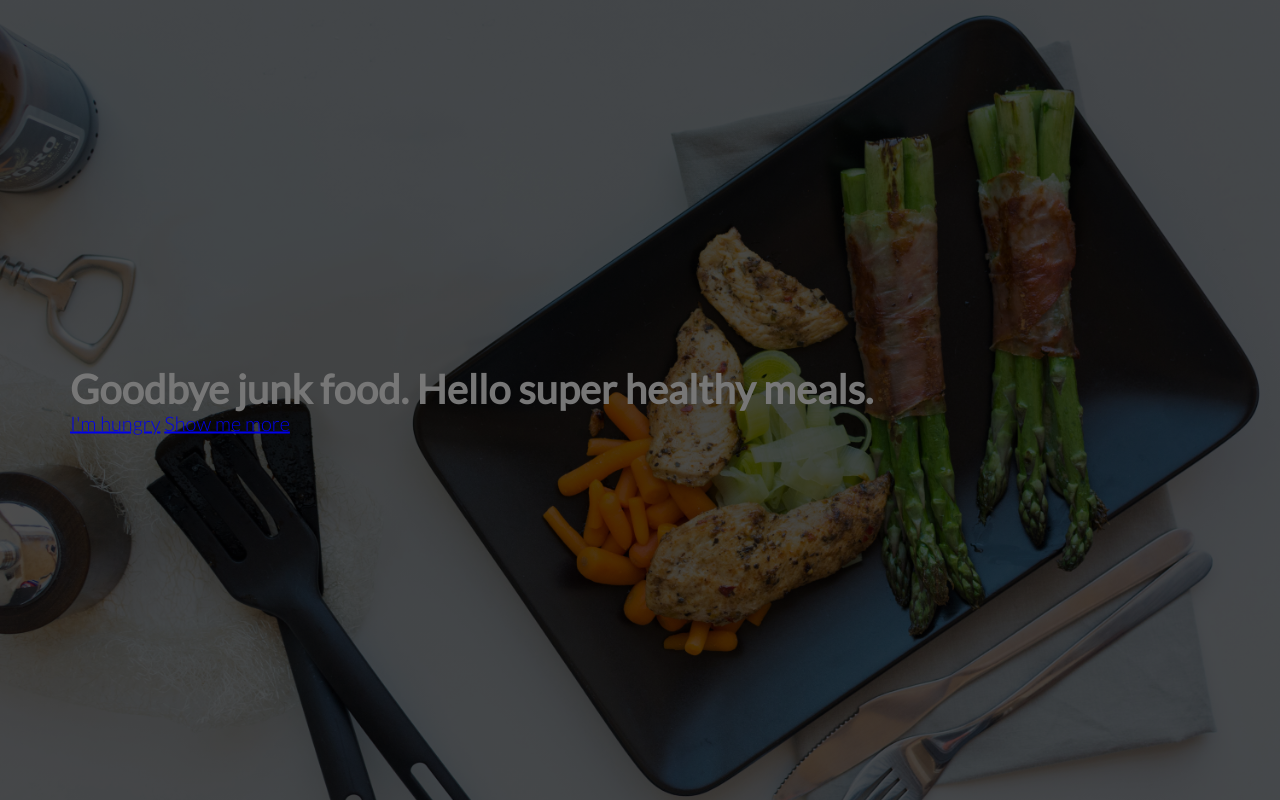
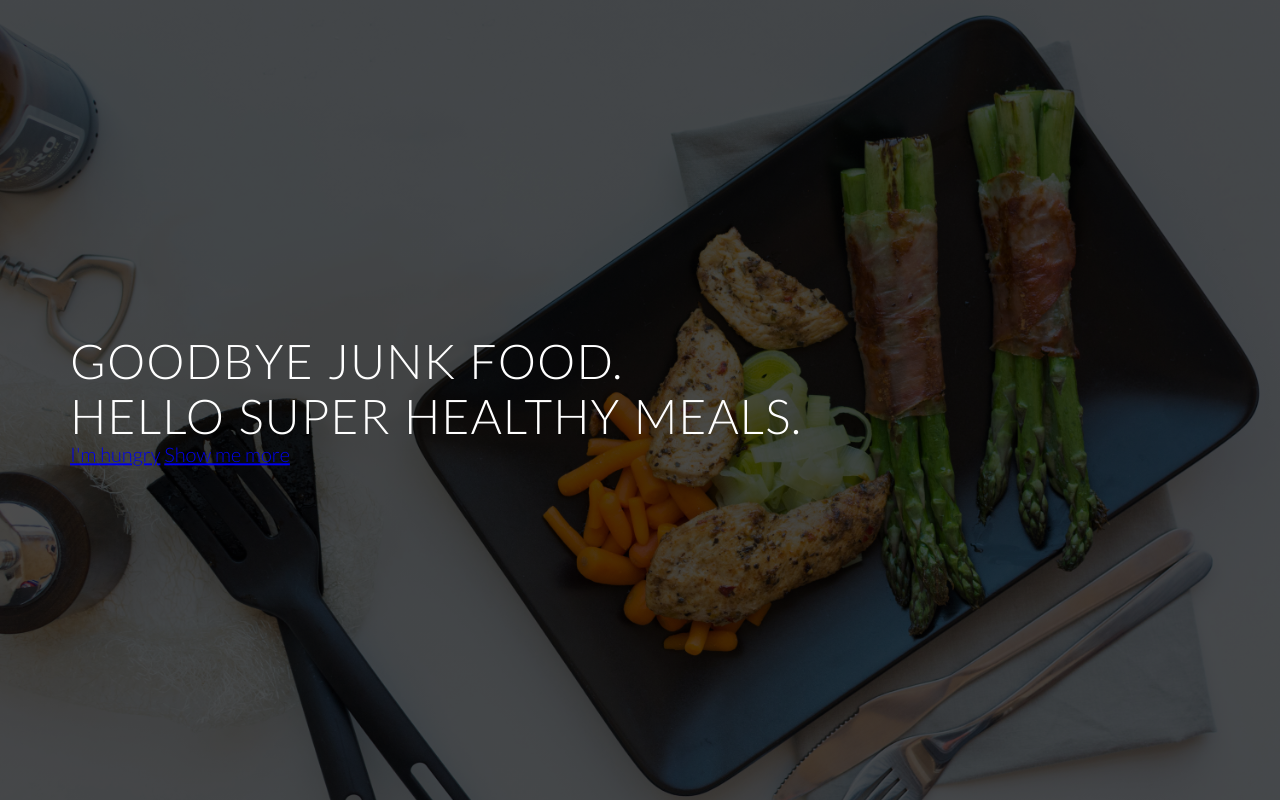
Before and after one commit to danielpalmares/omnifood, a PHP site: page / in a window 1280 px wide. Run offline with PHP 8.4, Linux system fonts and the light colour scheme.

Commit message:
Fazendo mudanças no h1 do header

```diff
--- a/index.html
+++ b/index.html
@@ -13,7 +13,7 @@
     <body>
         <header>
             <div class="hero-text-box">
-                <h1>Goodbye junk food. Hello super healthy meals.</h1>
+                <h1>Goodbye junk food.<br> Hello super healthy meals.</h1>
                 <a href="#">I'm hungry</a>
                 <a href="#">Show me more</a>
             </div>
--- a/resources/css/index-style.css
+++ b/resources/css/index-style.css
@@ -29,6 +29,12 @@ header {
 
 h1 {
     margin: 0;
+    color: #fff;
+    font-size: 240%; /* relativo ao font-size do html */
+    font-weight: 300; /* isso porque a formatação do h1 padrão vem em negrito */
+    text-transform: uppercase;
+    letter-spacing: 1px;
+    word-spacing: 3px;
 }
 
 .hero-text-box {
```
